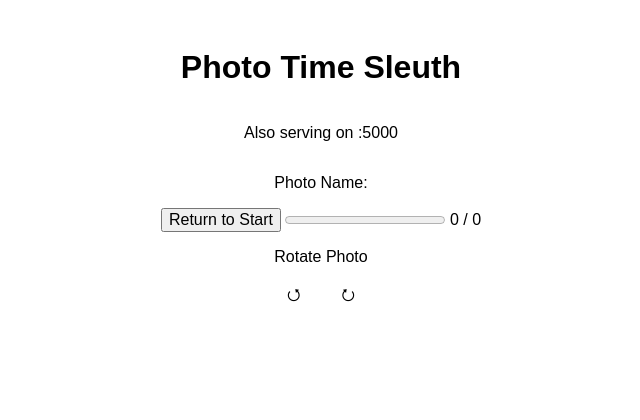
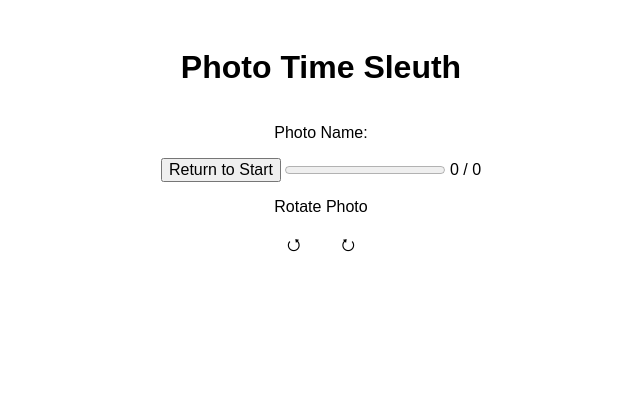
Before and after one commit to RTnhN/PhotoTimeSleuth, a Flask app: page / in a window 1280 px wide. Shown: the top 420 px of the page, without its empty margins (319-959 px from the left). Run offline with Flask 3, Linux system fonts and the light colour scheme; data that the repository does not hold is empty; parts of the project's set-up code (start-up, migrations or seed data) failed here and were passed over.

Commit message:
Fix: Remove ip from main page
Having web clients selecting or even using the app seems risky.

```diff
--- a/PhotoTimeSleuth/templates/index.html
+++ b/PhotoTimeSleuth/templates/index.html
@@ -11,7 +11,6 @@
 <body>
     <div id="content">
         <h1>Photo Time Sleuth</h1>
-        <p>Also serving on {{ ip_address_port }}</p>
         <p>Photo Name: <span id="photo-name"></span></p>
         <div id="status-container">
             <button id="return-start" onclick="returnToStart()">Return to Start</button>
```
